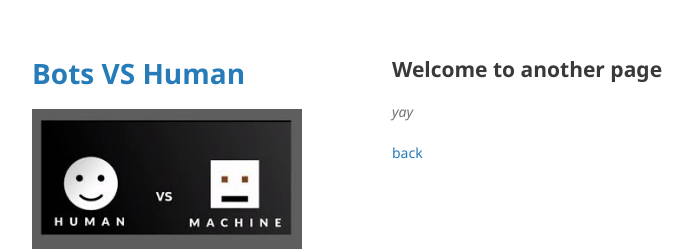
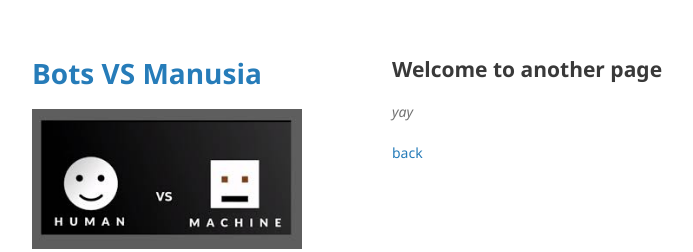
Before and after one commit to shailof/Bots, a Jekyll site: the page built from another-page.md, in a window 1280 px wide. Shown: the top 252 px of the page, without its empty margins (178-871 px from the left). Built offline with Jekyll 4.4.1, drawn with Linux system fonts in a browser that asks for light colours; our own code applies the rules of GitHub Pages for plain Markdown files.

Commit message:
Update _config.yml

```diff
--- a/_config.yml
+++ b/_config.yml
@@ -1,4 +1,4 @@
-title: Bots VS Human
+title: Bots VS Manusia
 logo: /assets/img/bot.jpg
 description: _Bot_ semakin lama semakin pintar, masih bisakah kita menang?
 show_downloads: false
```
